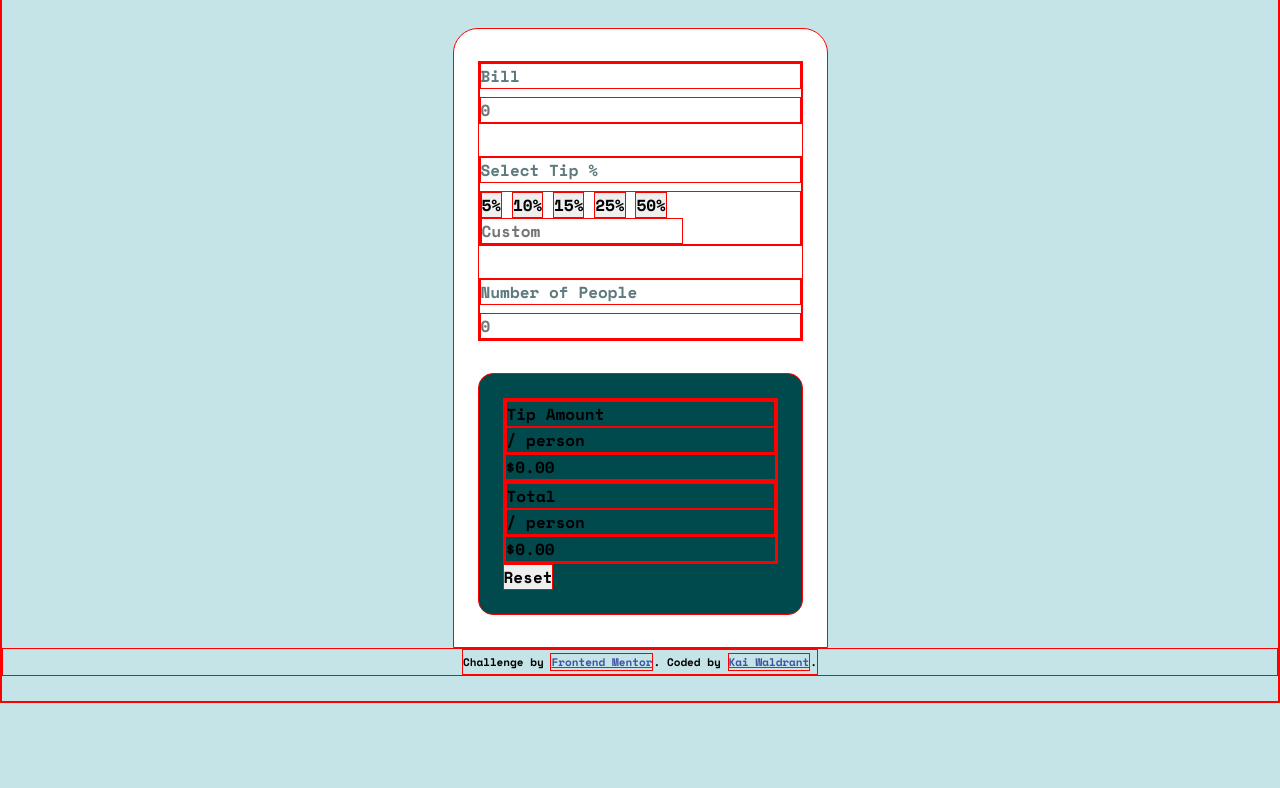
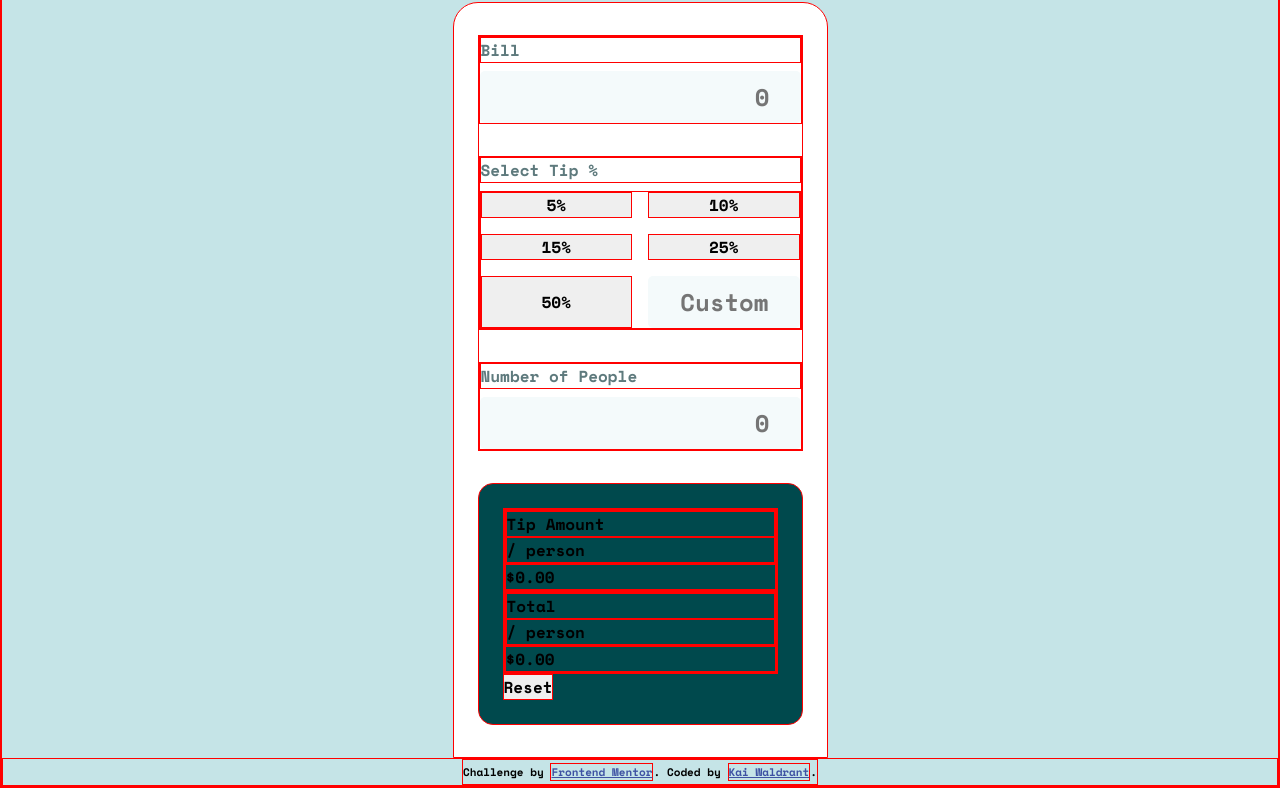
Before and after one commit to KaiWaldrant/fem-tip-calc-app, a plain HTML site: page index.html in a window 1280 px wide. Shown: the part 99-887 px from the top of the page. Before the commit the page ends 802 px from the top, so only its background shows below. Drawn offline with nearby package versions, Linux system fonts and the light colour scheme.

Commit message:
fix overfflow by adding width 100% to input element

```diff
--- a/style.css
+++ b/style.css
@@ -61,7 +61,7 @@ main {
     color: var(--color-grey-500);
   }
 
-  /* input {
+  input {
     color: var(--color-green-900);
     font-size: 1.5rem;
     text-align: right;
@@ -69,7 +69,8 @@ main {
     background-color: var(--color-grey-50);
     border: none;
     border-radius: 5px;
-  } */
+    width: 100%;
+  }
 }
 
 .bill,
@@ -79,12 +80,12 @@ main {
   gap: .5rem;
   width: 100%;
 }
-/*
+
 .tip__btns {
   display: grid;
   grid-template-columns: 1fr 1fr;
   gap: 1rem;
-} */
+}
 
 
 .calc {
```
